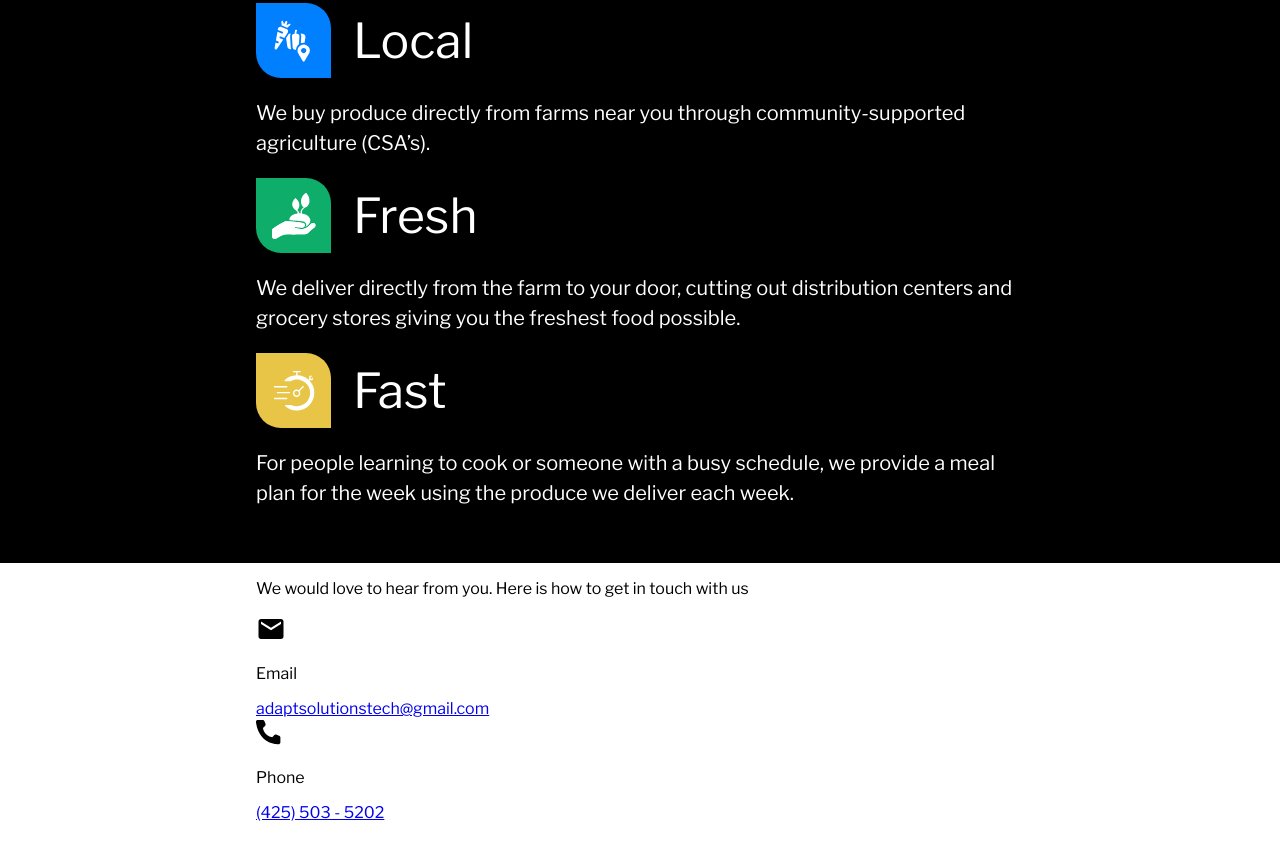
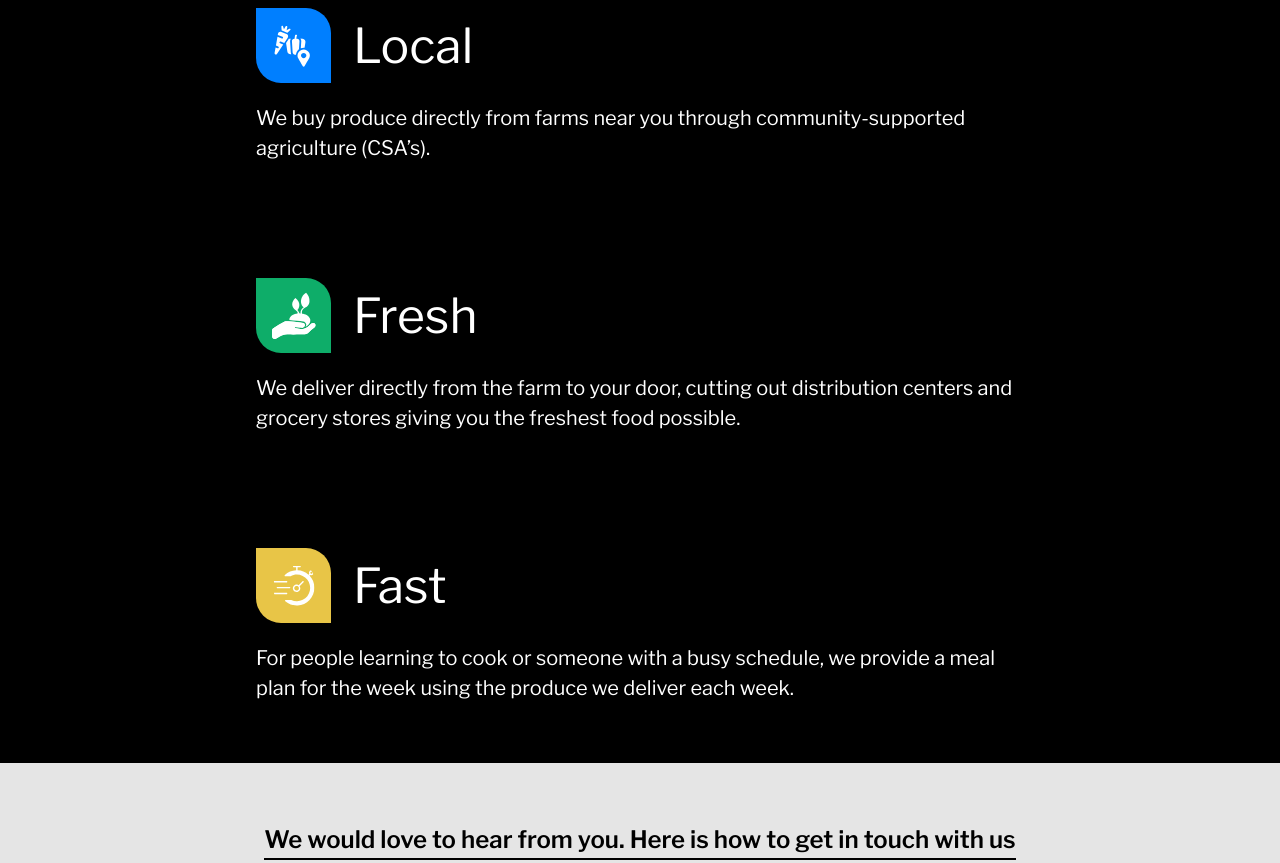
Before and after one commit to ecoulson/LocalEats, a plain HTML site: page index.html in a window 1280 px wide. Shown: the part 1682-2545 px from the top of the page. Before the commit the page ends 2504 px from the top, so only its background shows below. Drawn offline with nearby package versions, Linux system fonts and the light colour scheme.

Commit message:
styled contact us

```diff
--- a/index.html
+++ b/index.html
@@ -64,7 +64,7 @@
       </section>
       <section id="solutions">
         <div class="container">
-          <div class="solution">
+          <div id="solution-1" class="solution">
             <div class="solution-header">
               <div class="solution-icon-container solution-icon-local">
                 <img
@@ -83,7 +83,7 @@
           </div>
         </div>
         <div class="container">
-          <div class="solution">
+          <div id="solution-2" class="solution">
             <div class="solution-header">
               <div class="solution-icon-container solution-icon-fresh">
                 <img
@@ -103,7 +103,7 @@
           </div>
         </div>
         <div class="container">
-          <div class="solution">
+          <div id="solution-3" class="solution">
             <div class="solution-header">
               <div class="solution-icon-container solution-icon-fast">
                 <img
@@ -137,7 +137,9 @@
               />
               <p class="contact-method-type">Email</p>
             </div>
-            <a href="mailto:adaptsolutionstech@gmail.com" class="contact-link">adaptsolutionstech@gmail.com</a>
+            <a href="mailto:adaptsolutionstech@gmail.com" class="contact-link"
+              >adaptsolutionstech@gmail.com</a
+            >
           </div>
           <div class="contact-method">
             <div class="contact-method-header">
--- a/main.css
+++ b/main.css
@@ -173,13 +173,18 @@ header {
 
 #solutions {
   background-color: black;
-  padding: 35px;
+  padding: 40px 35px;
   box-sizing: border-box;
   display: flex;
   align-items: center;
   flex-direction: column;
   justify-content: center;
   min-height: 50vh;
+}
+
+#solution-1,
+#solution-2 {
+  padding-bottom: 95px;
 }
 
 .solution-header {
@@ -229,3 +234,39 @@ header {
 .solution-icon-fast {
   background-color: #e8c547;
 }
+
+#contact-us {
+  background-color: #e5e5e5;
+  padding: 35px;
+  box-sizing: border-box;
+  display: flex;
+  align-items: center;
+  flex-direction: column;
+  justify-content: center;
+  min-height: 50vh;
+}
+
+.contact-method-header {
+  display: flex;
+}
+
+.contact-us-text {
+  line-height: 150%;
+  font-weight: 600;
+  font-size: 24px;
+  border-bottom: 2px solid black;
+}
+
+.contact-method-type {
+  margin-left: 13px;
+  font-size: 24px;
+}
+
+.contact-link {
+  display: block;
+  padding: 27px 0;
+  color: #007fff;
+  font-size: 20px;
+  max-width: 100%;
+  text-decoration: none;
+}
```
